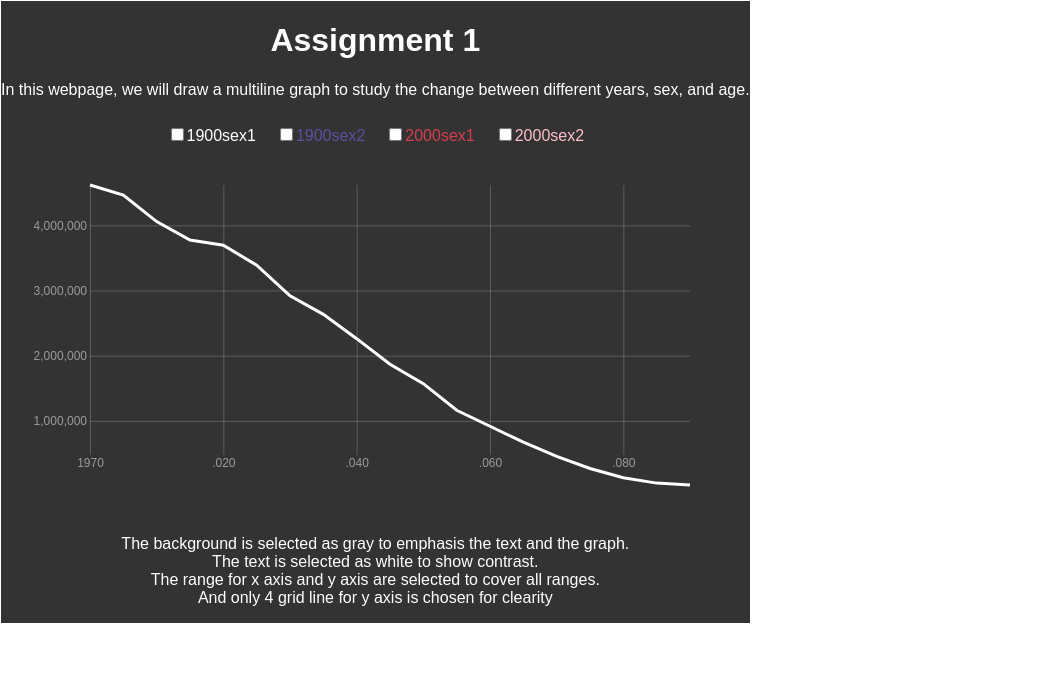
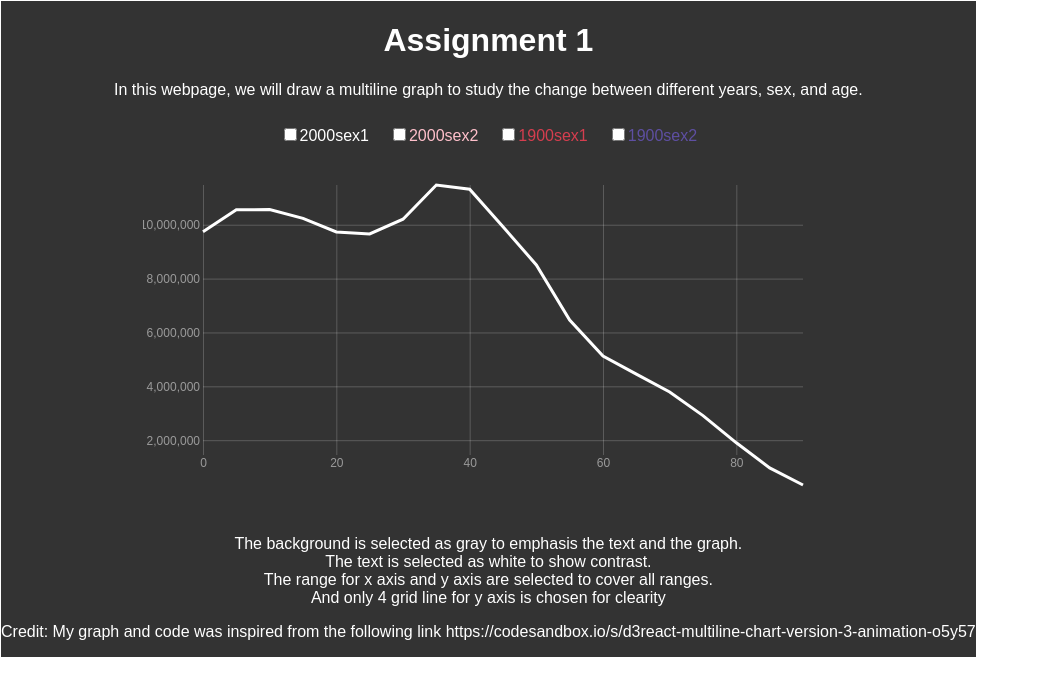
Before and after one commit to Yi-G1/Info474InteractiveVisualization1, a React (Vite) app in the folder HW1/: page / in a window 1280 px wide. Shown: the top 696 px of the page, without its empty margins (0-1038 px from the left). Built offline with nearby package versions, Linux system fonts and the light colour scheme.

Commit message:
fixed a bug to have better range

```diff
--- a/HW1/src/App.jsx
+++ b/HW1/src/App.jsx
@@ -20,15 +20,20 @@ let sex1 = census.filter(item => {return item.Sex === 1})
 let sex2 = census.filter(item => {return item.Sex === 2})
 let sex11900 = sex1.filter(item => {return item.Year === 1900})
 let sex21900 = sex2.filter(item => {return item.Year === 1900})
-let sex12000  = sex1.filter(item => {return item.Year === 1900})
-let sex22000  = sex2.filter(item => {return item.Year === 1900})
+let sex12000  = sex1.filter(item => {return item.Year === 2000})
+let sex22000  = sex2.filter(item => {return item.Year === 2000})
 
 const compData = {
-  name: "1900sex1",
+  name: "2000sex1",
   color: "#ffffff",
-  items: sex11900.map((item) => ({ ...item, value: item.People }))
+  items: sex12000.map((item) => ({ ...item, value: item.People }))
 };
 
+// const compData = {
+//   name: "1900sex1",
+//   color: "#ffffff",
+//   items: sex11900.map((item) => ({ ...item, value: item.People }))
+// };
 console.log("compData",compData);
 
 const sex21900Data = {
@@ -37,10 +42,10 @@ const sex21900Data = {
   items: sex21900.map((item) => ({ ...item, value: item.People }))
 };
 
-const sex12000Data = {
-  name: "2000sex1",
+const sex11900Data = {
+  name: "1900sex1",
   color: "#d53e4f",
-  items: sex12000.map((item) => ({ ...item, value: item.People }))
+  items: sex11900.map((item) => ({ ...item, value: item.People }))
 };
 const sex22000Data = {
   name: "2000sex2",
@@ -60,10 +65,10 @@ const dimensions = {
 
 export default function App() {
   const [selectedItems, setSelectedItems] = React.useState([]);
-  const legendData = [compData,  sex21900Data,sex12000Data,sex22000Data];
+  const legendData = [compData,  sex22000Data, sex11900Data,sex21900Data];
   const chartData = [
     compData,
-    ...[ sex21900Data,sex12000Data,sex22000Data].filter((d) => selectedItems.includes(d.name))
+    ...[sex22000Data, sex11900Data,sex21900Data].filter((d) => selectedItems.includes(d.name))
   ];
   const onChangeSelection = (name) => {
     const newSelectedItems = selectedItems.includes(name)
@@ -85,7 +90,7 @@ export default function App() {
       <MultilineChart data={chartData} dimensions={dimensions} />
       <p>The background is selected as gray to emphasis the text and the graph. <br/>The text is selected as white to show contrast. <br/>
       The range for x axis and y axis are selected to cover all ranges. <br/>And only 4 grid line for y axis is chosen for clearity </p>
-
+      <p>Credit: My graph and code was inspired from the following link https://codesandbox.io/s/d3react-multiline-chart-version-3-animation-o5y57</p>
     </div>
   );
 
--- a/HW1/src/views/MultilineChart/MultilineChart.jsx
+++ b/HW1/src/views/MultilineChart/MultilineChart.jsx
@@ -12,7 +12,7 @@ const MultilineChart = ({ data = [], dimensions = {} }) => {
 
   React.useEffect(() => {
     const xScale = d3
-      .scaleTime()
+      .scaleLinear()
       .domain(d3.extent(data[0].items, (d) => d.Age))
       .range([0, width]);
     const yScale = d3
```
